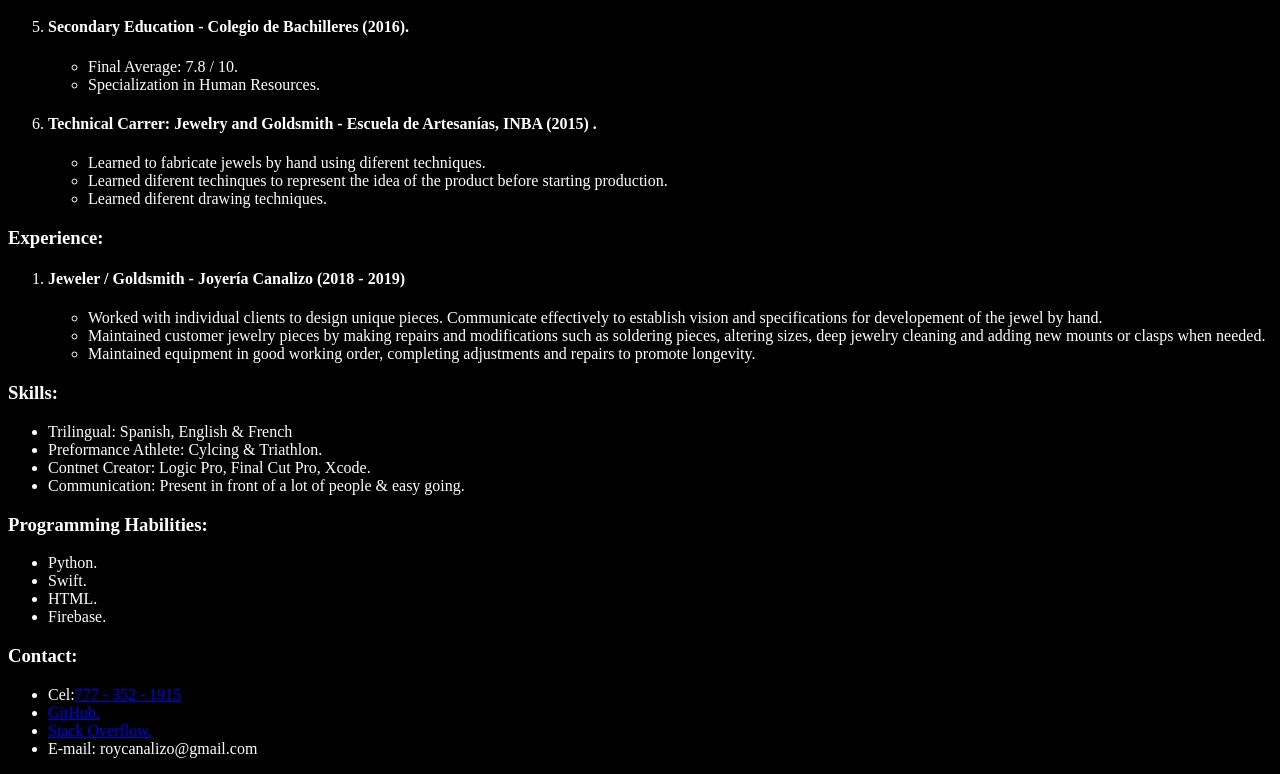
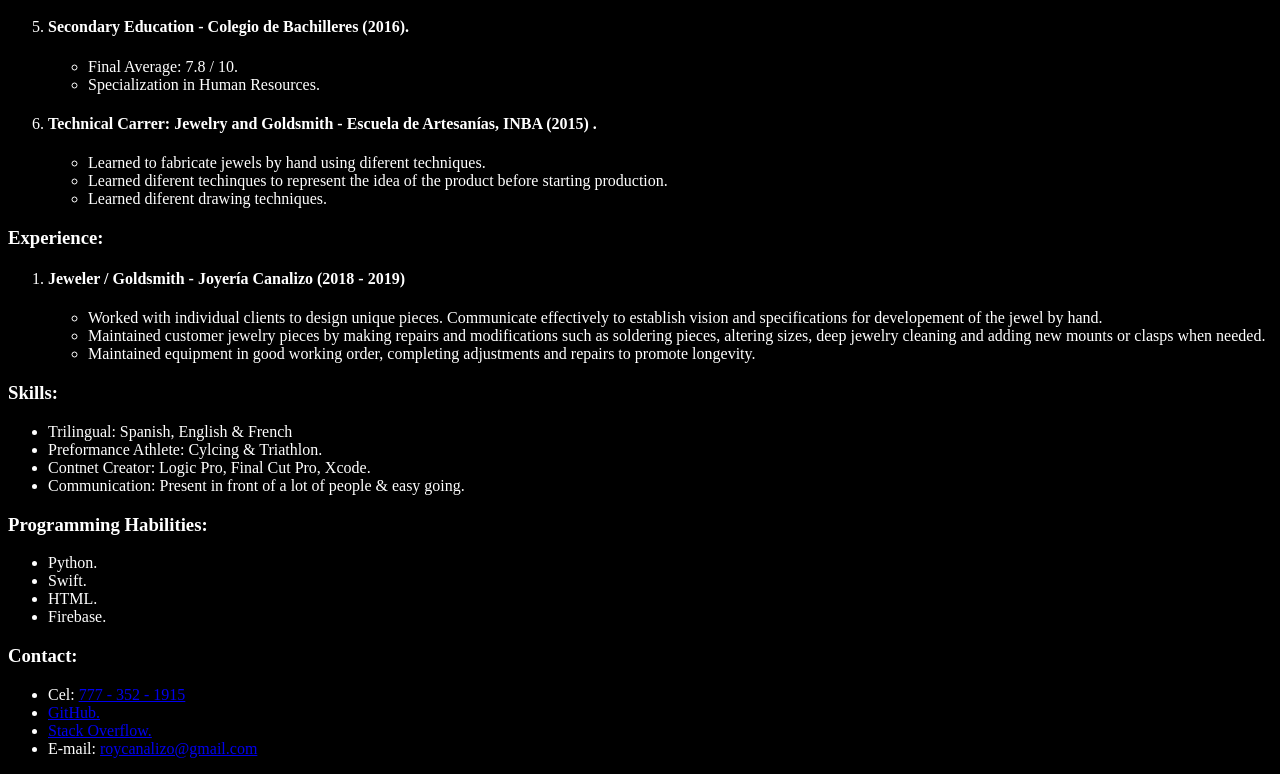
Before and after one commit to canacosmic/basicCV_HTML, a plain HTML site: page index.html in a window 1280 px wide. Shown: the part 568-1342 px from the top of the page. Drawn offline with Linux system fonts and the light colour scheme.

Commit message:
las update before breakfast
easy email

```diff
--- a/index.html
+++ b/index.html
@@ -104,10 +104,10 @@
 
         <h3 style="color: white" >Contact:</h3>
         <ul style="color: white" >
-            <li>Cel:<a  href="tel: 7773521915">777 - 352 - 1915</a></li>
+            <li>Cel: <a  href="tel: 7773521915">777 - 352 - 1915</a></li>
             <li><a href="https://github.com/canacosmic" target= _blank>GitHub.</a></li>
             <li><a href="https://stackoverflow.com/users/13434756/canacosmic" target= _blank>Stack Overflow.</a></li>
-            <li>E-mail: roycanalizo@gmail.com</li>
+            <li>E-mail: <a href="mailto: roycanalizo@gmail.com">roycanalizo@gmail.com</a></li>
 
         </ul>
 
```
